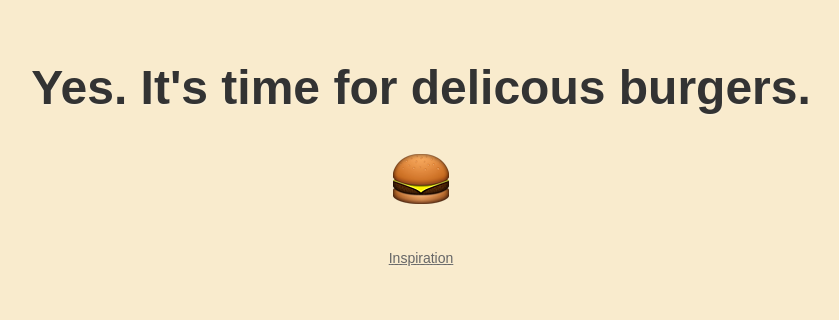
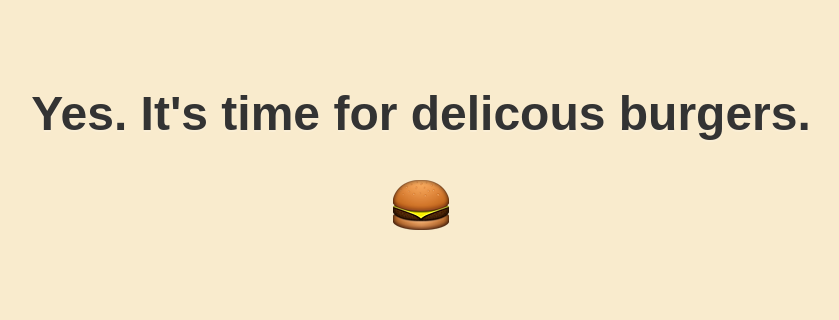
Before and after one commit to arvida/isitburgertime.com, a plain HTML site: page index.html in a window 1280 px wide. Shown: the part 240-560 px from the top of the page, without its empty margins (219-1058 px from the left). Drawn offline with Linux system fonts and the light colour scheme.

Commit message:
Image link to flickr

```diff
--- a/index.html
+++ b/index.html
@@ -47,8 +47,7 @@
 <body>
   <div class="answer">
     <h1>Yes. It's time for delicous burgers.</h1>
-    <img src="hamburger.png">
-    <p><a href="http://www.flickr.com/search/?q=burgers">Inspiration</a></p>
+    <p><a href="http://www.flickr.com/search/?q=burgers"><img src="hamburger.png"></a></p>
   </div>
 
   <script>
```
